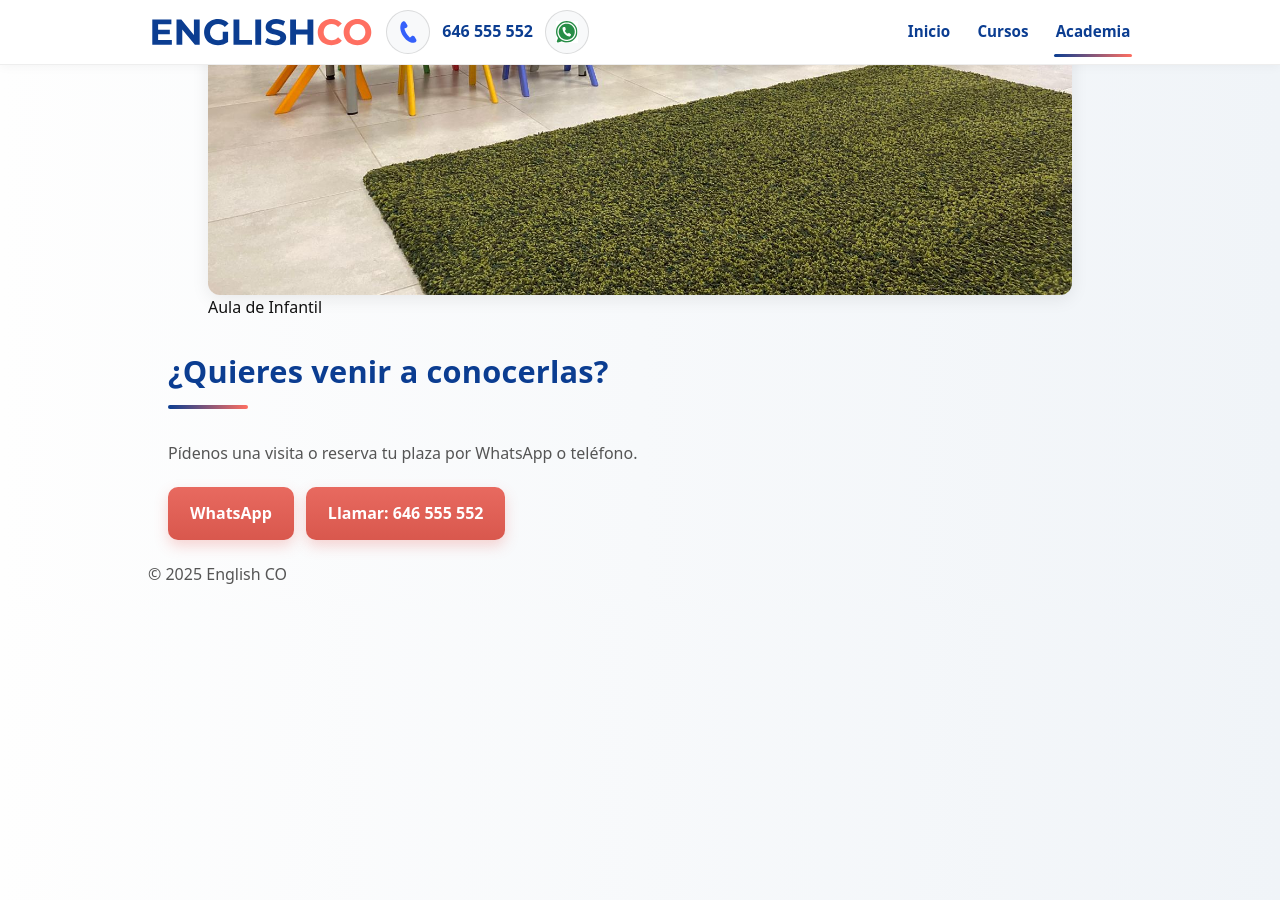
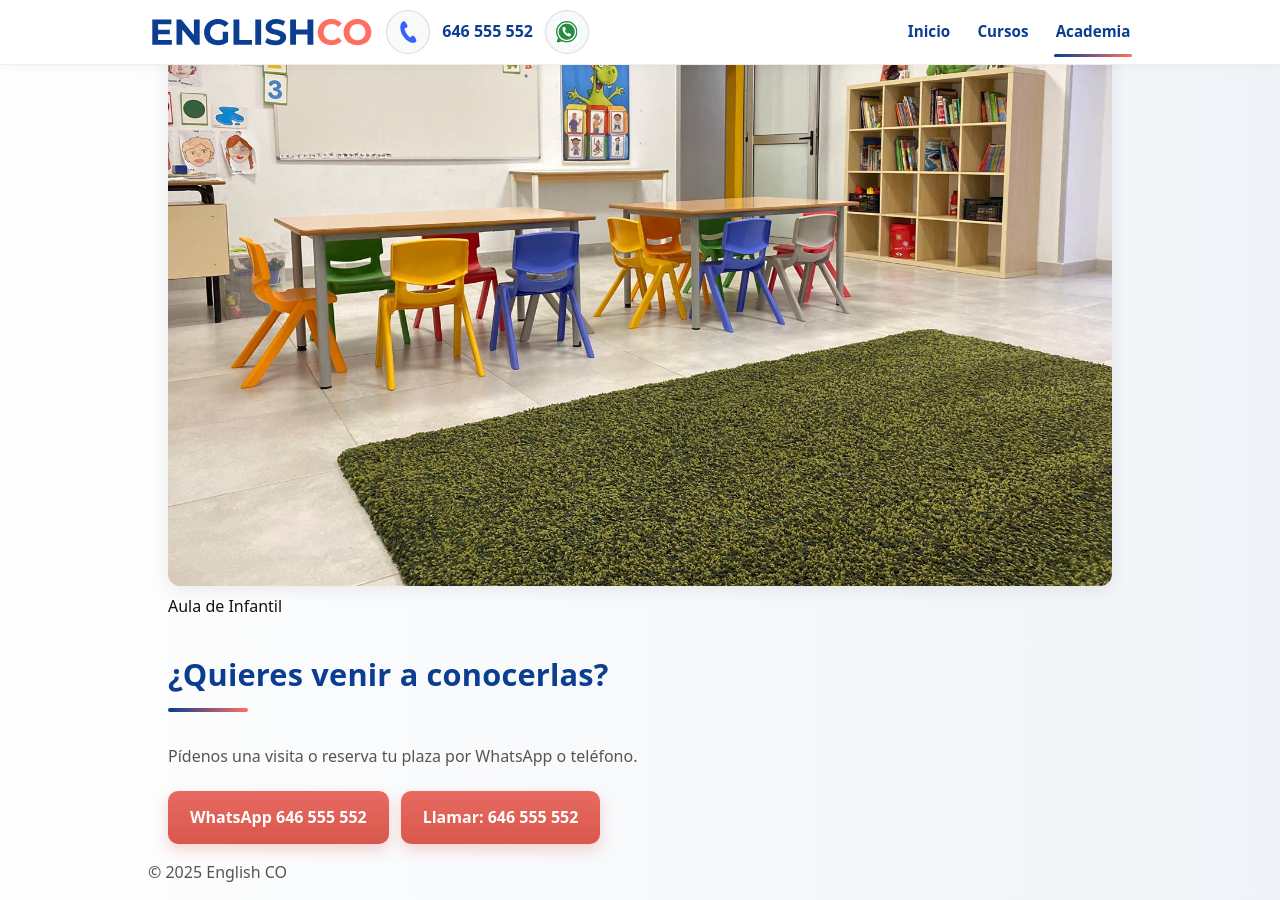
Before and after one commit to dixonbruce/englishco, a Jekyll site: the page built from academia.html, in a window 1280 px wide and 900 px high, scrolled down 1900 px. Built offline with Jekyll 4.4.1, drawn with Linux system fonts in a browser that asks for light colours.

Commit message:
Update academia.html

```diff
--- a/academia.html
+++ b/academia.html
@@ -2,56 +2,54 @@
 layout: default
 title: "English Co – La academia"
 description: "Las aulas de la academia en Playa de Arinaga"
-section: "aulas"
+section: "academia"
 ---
 
-<!-- Main -->
-<main class="container" id="main-content">
-  <!-- Hero -->
-  <section class="hero">
-    <div class="hero-content">
+<main id="main-content">
+
+  <!-- Hero (consistent with homepage) -->
+  <section class="hero-light">
+    <div class="container hero-inner">
       <h1>Instalaciones: aulas modernas y confortables</h1>
       <p>
-        Nuestras aulas son amplias, luminosas y bien ventiladas, diseñadas para ofrecer un entorno
-        de aprendizaje ideal. Contamos con proyectores interactivos, sistema de audio de alta calidad
-        y tratamiento acústico para una comunicación clara.
+        Nuestras aulas son amplias, luminosas y bien ventiladas, diseñadas para ofrecer un entorno de aprendizaje ideal.
+        Contamos con proyectores interactivos, sistema de audio de alta calidad y tratamiento acústico para una comunicación clara.
       </p>
     </div>
   </section>
 
   <!-- Aulas / Fotos -->
-  <section id="aulas" class="stack">
+  <section id="aulas" class="container" aria-label="Aulas y fotos">
     <h2>Aulas preparadas para aprender</h2>
     <p>
-      Cada sala está pensada para favorecer la participación, el juego y la práctica del inglés desde el
-      primer día. Aquí tienes una muestra de nuestras aulas:
+      Cada sala está pensada para favorecer la participación, el juego y la práctica del inglés desde el primer día.
+      Aquí tienes una muestra de nuestras aulas:
     </p>
 
-    <figure class="classroom">
+    <figure class="classroom" style="margin:1rem 0 2rem">
       <img src="/secundaria_aula.png" alt="Foto de aula de Secundaria" class="classroom-img" />
-      <figcaption>Aula de Secundaria</figcaption>
+      <figcaption style="margin-top:.5rem">Aula de Secundaria</figcaption>
     </figure>
 
-    <figure class="classroom">
+    <figure class="classroom" style="margin:1rem 0 2rem">
       <img src="/primaria_aula.JPEG" alt="Foto de aula de Primaria" class="classroom-img" />
-      <figcaption>Aula de Primaria</figcaption>
+      <figcaption style="margin-top:.5rem">Aula de Primaria</figcaption>
     </figure>
 
-    <figure class="classroom">
+    <figure class="classroom" style="margin:1rem 0 2rem">
       <img src="/infantil_aula.jpg" alt="Foto de aula de Infantil" class="classroom-img" />
-      <figcaption>Aula de Infantil</figcaption>
+      <figcaption style="margin-top:.5rem">Aula de Infantil</figcaption>
     </figure>
   </section>
 
-  <!-- CTA (opcional; elimina si no lo necesitas) -->
-  <section class="cta-band">
-    <div class="cta-band__inner">
-      <h2>¿Quieres venir a conocerlas?</h2>
-      <p>Pídenos una visita o reserva tu plaza por WhatsApp o teléfono.</p>
-      <div class="cta-row">
-        <a class="cta-button cta-button--wa" href="https://wa.me/34646555552" target="_blank" rel="noopener">WhatsApp</a>
-        <a class="cta-button cta-button--outline" href="tel:+34646555552">Llamar: 646 555 552</a>
-      </div>
-    </div>
+  <!-- CTA -->
+  <section class="container" aria-label="Visitas">
+    <h2>¿Quieres venir a conocerlas?</h2>
+    <p>Pídenos una visita o reserva tu plaza por WhatsApp o teléfono.</p>
+    <p class="cta-row">
+      <a class="cta-button" href="https://wa.me/34646555552" target="_blank" rel="noopener">WhatsApp 646 555 552</a>
+      <a class="cta-button cta-button--outline" href="tel:+34646555552">Llamar: 646 555 552</a>
+    </p>
   </section>
+
 </main>
```
